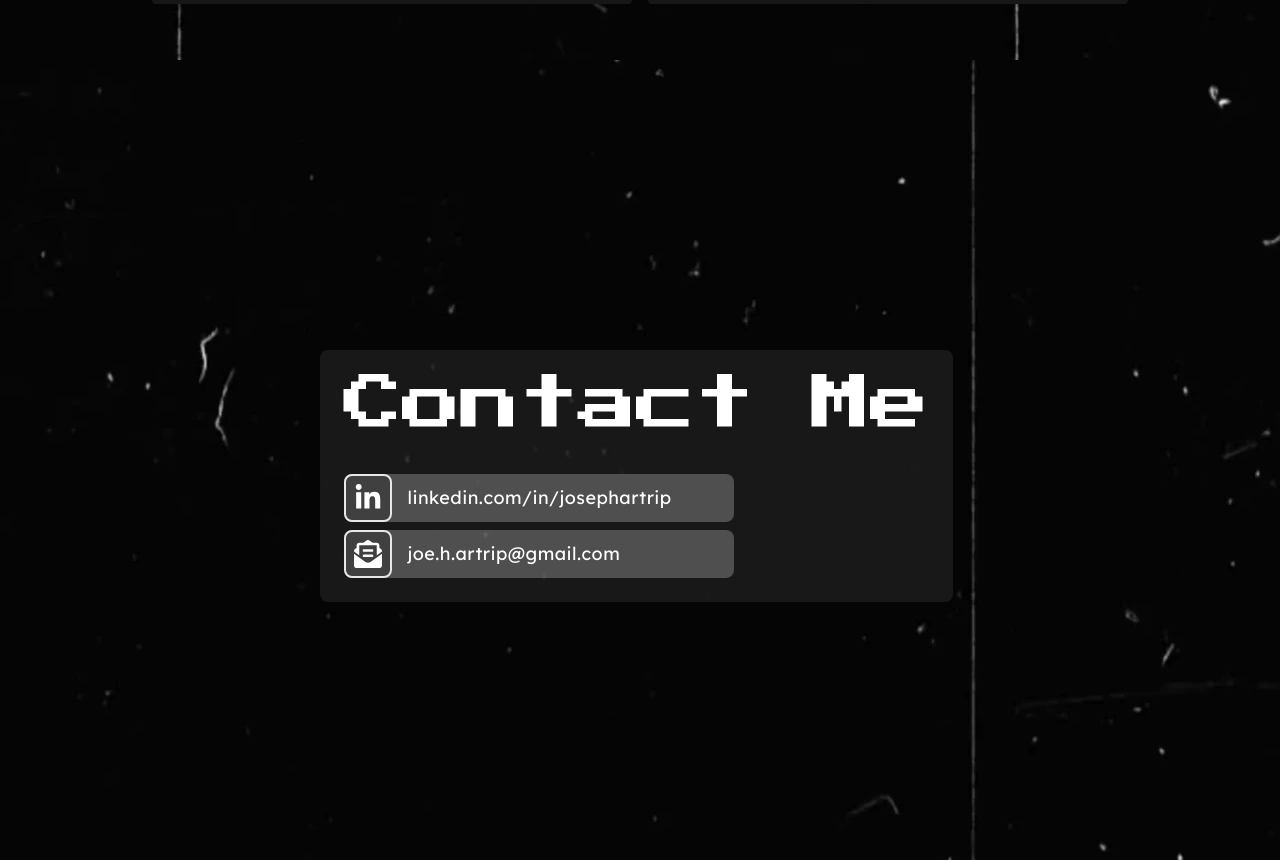
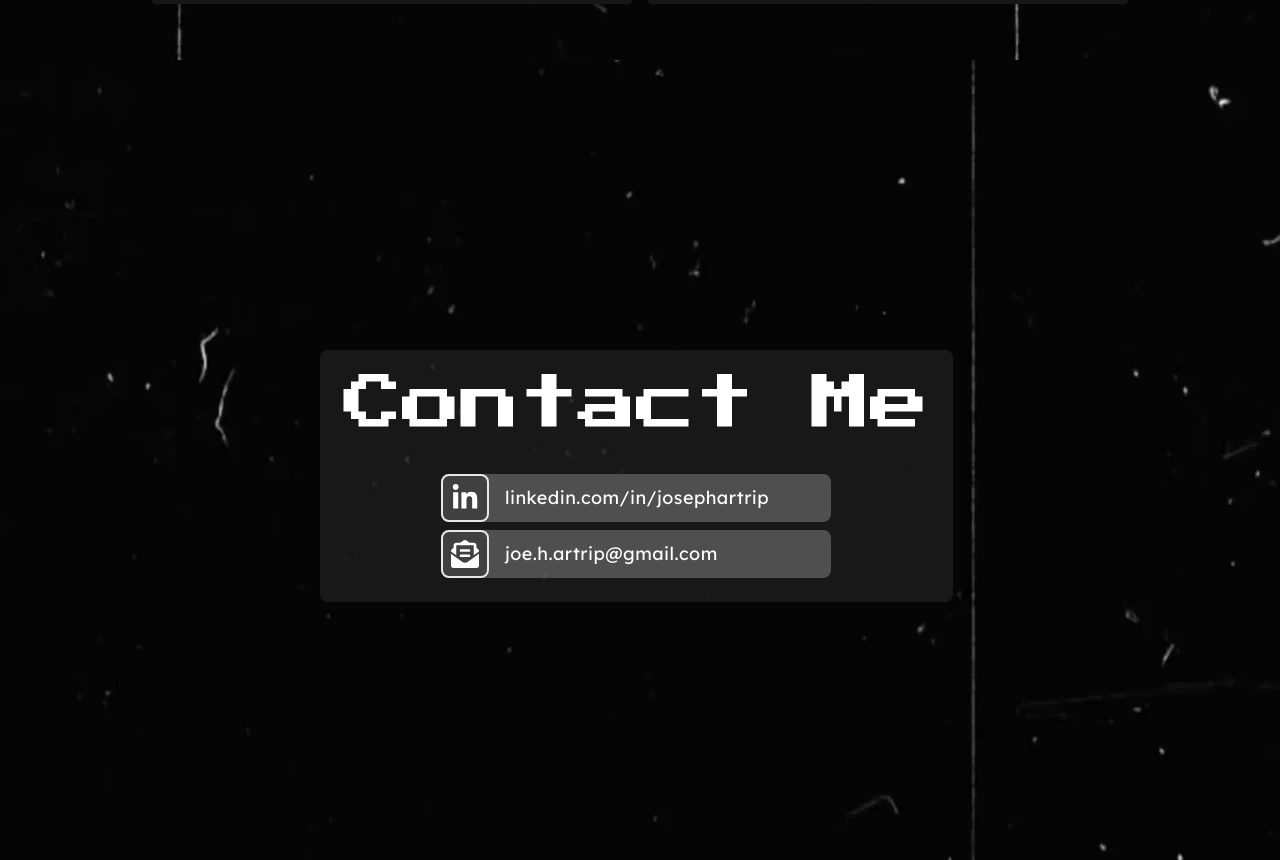
Before and after one commit to brianprost/joe-artrip-website, a Next.js app: page / in a window 1280 px wide. Shown: the part 2377-3237 px from the top of the page. Built offline with nearby package versions, Linux system fonts and the light colour scheme.

Commit message:
centered contact section links

```diff
--- a/components/Contact.jsx
+++ b/components/Contact.jsx
@@ -5,24 +5,13 @@ export default function Contact() {
   const linkedInUrl = "https://www.linkedin.com/in/josephartrip/";
   const emailAddress = "joe.h.artrip@gmail.com";
 
-  // const [referenceElement, setReferenceElement] = useState(null);
-  // const [popperElement, setPopperElement] = useState(null);
-  // const [arrowElement, setArrowElement] = useState(null);
-  // const { styles, attributes } = usePopper(referenceElement, popperElement, {
-  //   modifiers: [{ name: "arrow", options: { element: arrowElement } }],
-  // });
-
-  // const copyTooltip = () => {
-  //   createPopper
-  // }
-
   return (
     <section id="contact" className="bg-vhs-pattern-2">
       <div className="relative flex items-center justify-center min-h-screen sm:items-center sm:pt-0">
         <div className="max-w-6xl mx-auto sm:px-6 lg:px-8">
           <div className="mt-8 overflow-hidden">
-            <div className="p-6 mr-2 bg-neutral-800 bg-opacity-60 rounded-lg">
-              <h1 className="text-4xl md:text-6xl text-white font-vhs tracking-tight mb-10">
+            <div className="p-6 mr-2 bg-neutral-800 bg-opacity-60 rounded-lg flex flex-col items-center">
+              <h1 className="text-4xl md:text-6xl text-white font-vhs tracking-tight mb-6">
                 Contact Me
               </h1>
               <div className="flex items-center mt-4 text-white  bg-neutral-500 rounded-lg bg-opacity-60 w-full md:w-2/3">
@@ -42,11 +31,6 @@ export default function Contact() {
                 >
                   linkedin.com/in/josephartrip
                 </div>
-                {/* <div
-                  className="relative w-auto p-2 min-w-max rounded-md shadow-md bg-neutral-500 left-48 text-xs"
-                >
-                  Click to copy
-                </div> */}
               </div>
 
               <div className="flex items-center mt-2 text-white bg-neutral-500 rounded-lg bg-opacity-60 w-full md:w-2/3">
```
